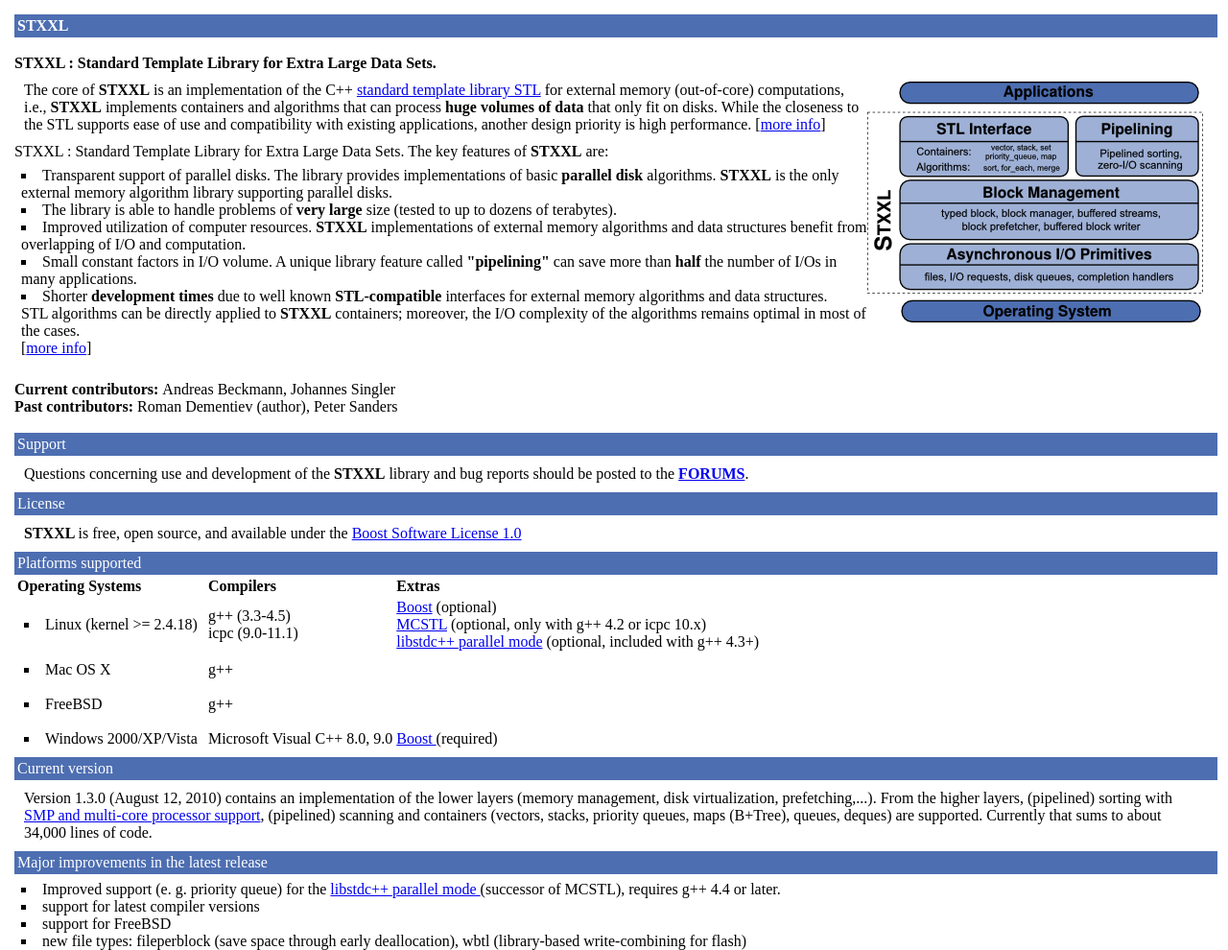
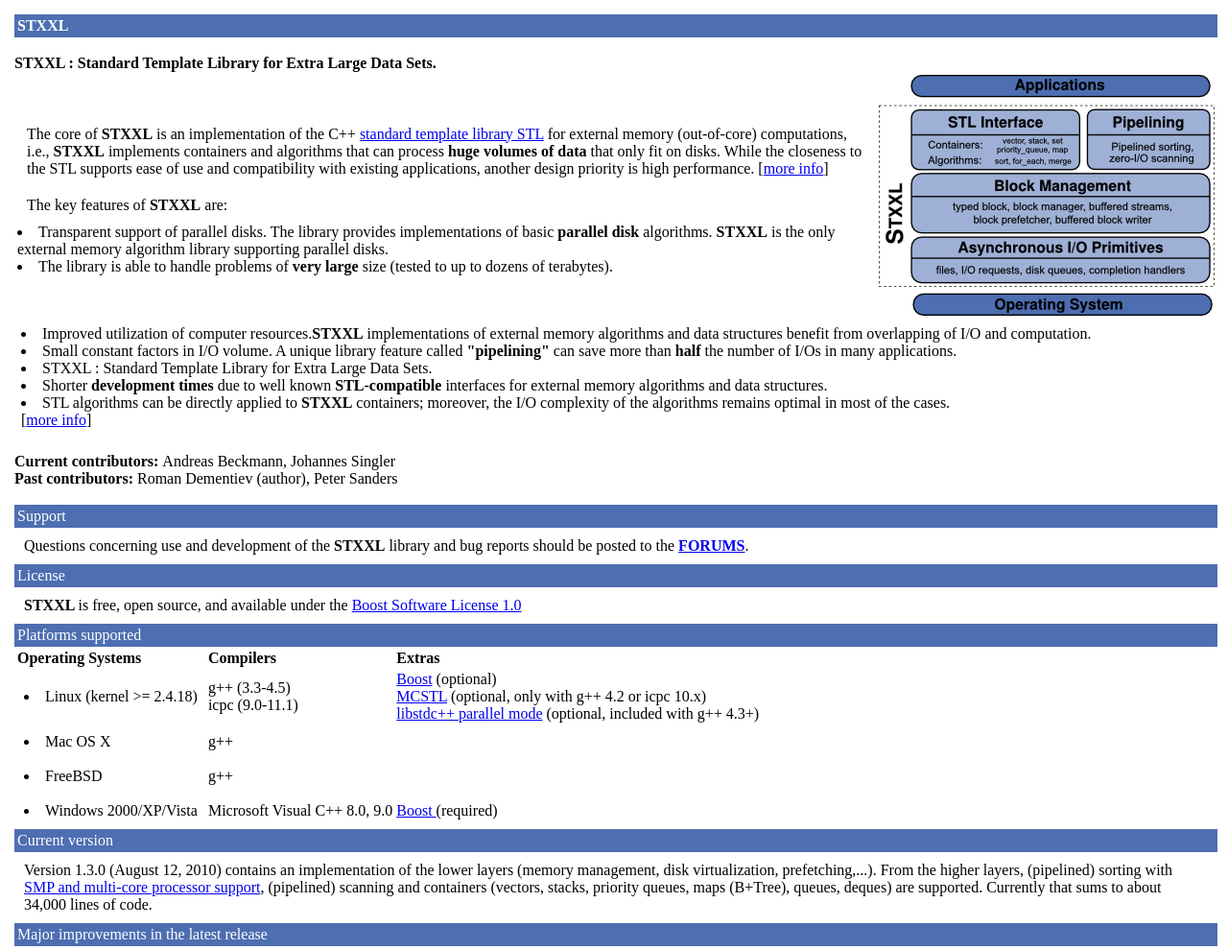
Before and after one commit to bingmann/stxxl-svn-import-archive, a plain HTML site: page homepage/index.html in a window 1280 px wide. Shown: the top 990 px of the page at 96% size. Drawn offline with Linux system fonts and the light colour scheme; a script that the page names is missing.

Commit message:
Better placement of Ohloh widget.
git-svn-id: svn://svn.code.sf.net/p/stxxl/code/trunk@2679 4e380d45-d1fd-0310-85a7-d18ec86df0ad

```diff
--- a/homepage/index.html
+++ b/homepage/index.html
@@ -13,41 +13,63 @@
             <br/>
             STXXL : Standard Template Library for Extra Large Data Sets.
         </b>
+        <table>
+            <tr>
+                <td>
                     <p class="ordinary">
-            <img src="layer_diagram.png" align="right" alt="Grafik"/>The core of <b>STXXL</b>
+                        The core of <b>STXXL</b>
                         is an implementation of the C++ <a href="http://en.wikipedia.org/wiki/Standard_Template_Library">standard template library STL</a>
                         for external memory (out-of-core) computations, i.e., <b>STXXL</b>
                         implements containers and algorithms that can process <b>huge volumes of data</b>
                         that only fit on disks. While the closeness to the STL supports ease of use and compatibility with existing applications, another design priority is high performance. [<a href="http://algo2.iti.kit.edu/dementiev/stxxl/report/">more info</a>]
                     </p>
-        <p class="javaScriptPos">
-            <script type="text/javascript" src="http://www.ohloh.net/projects/11530/widgets/project_basic_stats">
-            </script>
-        </p>
-        STXXL : Standard Template Library for Extra Large Data Sets.
-        The key features of <b>STXXL</b> are:
-        <ul class="listPoint">
+                    <p class="ordinary">
+                    The key features of <b>STXXL</b>
+                    are:
                     <li>
-                Transparent support of parallel disks. The library provides implementations of basic <b>parallel disk</b> algorithms.
-                <b>STXXL</b> is the only external memory algorithm library supporting parallel disks.
+                        Transparent support of parallel disks. The library provides implementations of basic <b>parallel disk</b>
+                        algorithms. <b>STXXL</b>
+                        is the only external memory algorithm library supporting parallel disks.
                     </li>
                     <li>
                         The library is able to handle problems of <b>very large</b>
                         size (tested to up to dozens of terabytes).
                     </li>
+                    </ul>
+                </p>
+                </td>
+                <td>
+                    <b>
+                        <script type="text/javascript" src="http://www.ohloh.net/p/11530/widgets/project_basic_stats.js">
+                        </script>
+                    </b>
+                </td>
+                <td>
+                    <b><img src="layer_diagram.png" align="right" alt="Grafik"/></b>
+                </td>
+            </tr>
+        </table>
+        <ul class="listPoint">
             <li>
-                Improved utilization of computer resources.
-                <b>STXXL</b> implementations of external memory algorithms and data structures benefit from overlapping of I/O and computation.
+                Improved utilization of computer resources.<b>STXXL</b>
+                implementations of external memory algorithms and data structures benefit from overlapping of I/O and computation.
             </li>
             <li>
                 Small constant factors in I/O volume. A unique library feature called <b>"pipelining"</b>
-                can save more than <b>half</b> the number of I/Os in many applications.
+                can save more than <b>half</b>
+                the number of I/Os in many applications.
             </li>
             <li>
-                Shorter <b>development times</b> due to well known <b>STL-compatible</b>
+                STXXL : Standard Template Library for Extra Large Data Sets.
+            </li>
+            <li>
+                Shorter <b>development times</b>
+                due to well known <b>STL-compatible</b>
                 interfaces for external memory algorithms and data structures.
-                <br/>
-                STL algorithms can be directly applied to <b>STXXL</b> containers;
+            </li>
+            <li>
+                STL algorithms can be directly applied to <b>STXXL</b>
+                containers;
                 moreover, the I/O complexity of the algorithms remains optimal in most of the cases.
                 <br/>
                 [<a href="http://algo2.iti.kit.edu/dementiev/stxxl/report/">more info</a>]
@@ -103,11 +125,14 @@
                     icpc (9.0-11.1)
                 </td>
                 <td>
-                    <a href="http://www.boost.org/">Boost</a> (optional)
+                    <a href="http://www.boost.org/">Boost</a>
+                    (optional)
                     <br/>
-                    <a href="http://algo2.iti.kit.edu/singler/mcstl/">MCSTL</a> (optional, only with g++ 4.2 or icpc 10.x)
+                    <a href="http://algo2.iti.kit.edu/singler/mcstl/">MCSTL</a>
+                    (optional, only with g++ 4.2 or icpc 10.x)
                     <br/>
-                    <a href="http://gcc.gnu.org/onlinedocs/libstdc++/manual/parallel_mode.html">libstdc++ parallel mode</a> (optional, included with g++ 4.3+)
+                    <a href="http://gcc.gnu.org/onlinedocs/libstdc++/manual/parallel_mode.html">libstdc++ parallel mode</a>
+                    (optional, included with g++ 4.3+)
                 </td>
             </tr>
             <tr>
@@ -346,7 +371,7 @@
             R. Dementiev, L. Kettner, P. Sanders: Stxxl: Standard Template Library for XXL Data Sets. ESA2005: 13th Annual European Symposium on Algorithms (October 2005, Palma de Mallorca, Spain) [<a href="http://algo2.iti.kit.edu/dementiev/files/DKS05.pdf">pdf</a>] (see also <a href="http://algo2.iti.kit.edu/dementiev/files/TRKA2005_18.pdf">the extended version</a>)
         </p>
         <p class="ordinary">
-            R. Dementiev, L. Kettner, P. Sanders: Stxxl: Standard Template Library for XXL Data Sets. Technical Report 2005/18, Fakultaet für Informatik, University of Karlsruhe [<a href="http://algo2.iti.kit.edu/dementiev/files/TRKA2005_18.pdf">pdf</a>] [<a href="http://algo2.iti.kit.edu/dementiev/stxxl/report/">html</a>]
+            R. Dementiev, L. Kettner, P. Sanders: Stxxl: Standard Template Library for XXL Data Sets. Technical Report 2005/18, Fakultaet fÃ¼r Informatik, University of Karlsruhe [<a href="http://algo2.iti.kit.edu/dementiev/files/TRKA2005_18.pdf">pdf</a>] [<a href="http://algo2.iti.kit.edu/dementiev/stxxl/report/">html</a>]
         </p>
         <p class="ordinary">
             R. Dementiev, J. Kaerkkaeinen, J. Mehnert, P. Sanders: Better External Memory Suffix Array Construction ALENEX05: Algorithm Engineering and Experiments (January 2005, Vancouver , Canada): [<a href="http://algo2.iti.kit.edu/dementiev/files/DKMS05.pdf">pdf</a>][<a href="http://algo2.iti.kit.edu/dementiev/esuffix/instances.shtml">input instances</a>]
--- a/homepage/stxxl.css
+++ b/homepage/stxxl.css
@@ -34,20 +34,12 @@
     width: 98%;
     position: relative;
     padding: 10px;
-    background: #FFFFFF;
     color: #000;
     font-variant: inherit;
     font-weight: normal;
 }
 
 ul.listPoint {
-    list-style-type: square;
     list-style-position: inside;
     padding: 7px;
 }
-
-p.javaScriptPos {
-    position: absolute;
-    right: 31px;
-    top: 345px;
-}
```
Lines whose indentation alone changed are shown as unchanged.
